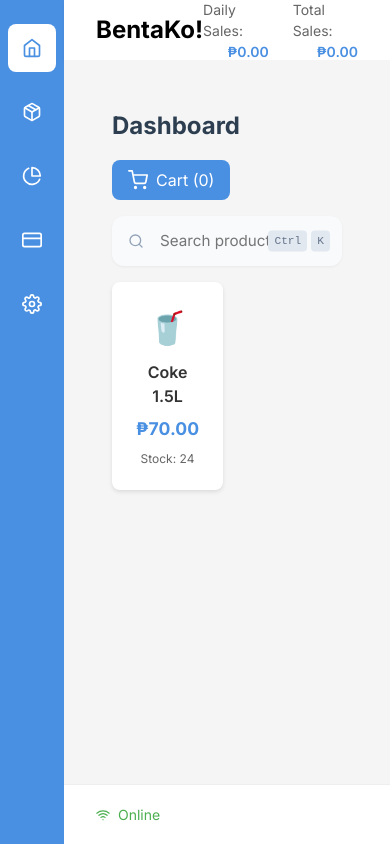
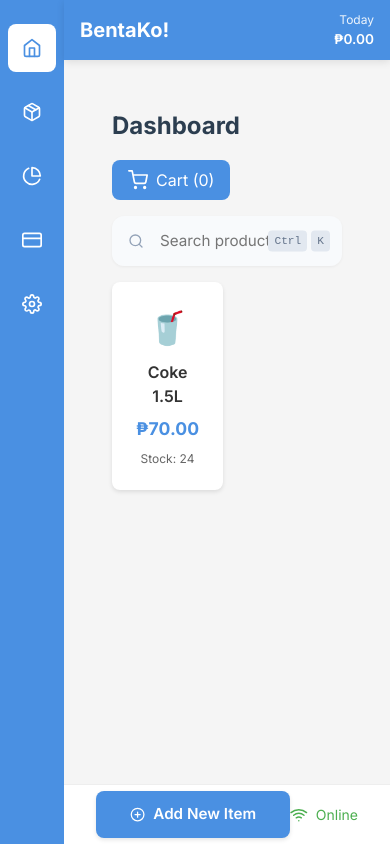
Before and after one commit to Ravsalt/BentaKo, a React (Vite) app: page / in a window 390 px wide. Built offline with nearby package versions, Linux system fonts and the light colour scheme.

Commit message:
refactor(App): modularize layout components and add mobile route

```diff
--- a/src/App.tsx
+++ b/src/App.tsx
@@ -1,202 +1,58 @@
-import { BrowserRouter as Router, Routes, Route, Link, useLocation } from 'react-router-dom';
-import styled from 'styled-components';
-import { FiHome, FiPackage, FiPieChart, FiCreditCard, FiSettings, FiWifi, FiWifiOff } from 'react-icons/fi';
+import { BrowserRouter as Router, Routes, Route } from 'react-router-dom';
 import { QueryClient, QueryClientProvider } from '@tanstack/react-query';
 import { Toaster } from 'react-hot-toast';
-import { useSalesList } from './hooks/useSales';
-
 // Import theme
 import { AppThemeProvider } from './contexts/ThemeContext';
-// Update these imports to match your actual filenames
+
+// Import pages
 import Dashboard from './pages/Dashboard';
 import Inventory from './pages/Inventory';
 import Reports from './pages/Reports';
 import UtangList from './pages/Utang';
 import Settings from './pages/Settings';
-// Styled Components
-const AppContainer = styled.div`
-  display: grid;
-  grid-template-columns: 64px 1fr;
-  grid-template-rows: 60px 1fr 60px;
-  min-height: 100vh;
-  background-color: ${({ theme }) => theme.colors.background};
-`;
+import Mobile from './pages/Mobile';
 
-const Sidebar = styled.nav`
-  grid-row: 1 / -1;
-  background: ${({ theme }) => theme.colors.primary};
-  display: flex;
-  flex-direction: column;
-  align-items: center;
-  padding: 1rem 0;
-`;
-
-const NavItem = styled(Link)<{ $isActive?: boolean }>`
-  display: flex;
-  align-items: center;
-  justify-content: center;
-  width: 48px;
-  height: 48px;
-  margin: 0.5rem 0;
-  border-radius: 8px;
-  color: ${({ theme, $isActive }) => $isActive ? theme.colors.primary : theme.colors.white};
-  background: ${({ theme, $isActive }) => $isActive ? theme.colors.white : 'transparent'};
-  transition: all 0.2s;
-  text-decoration: none;
-  font-size: 1.25rem;
-
-  &:hover {
-    background: ${({ theme, $isActive }) =>
-      $isActive
-        ? 'rgba(255, 255, 255, 0.9)' // Slightly darker when active and hovered
-        : 'rgba(255, 255, 255, 0.1)'};
-    transform: ${({ $isActive }) => $isActive ? 'scale(1.05)' : 'none'};
-  }
-`;
-
-const Navbar = styled.header`
-  grid-column: 2;
-  background: ${({ theme }) => theme.colors.white};
-  padding: 0 2rem;
-  display: flex;
-  justify-content: space-between;
-  align-items: center;
-  box-shadow: 0 2px 4px rgba(0, 0, 0, 0.05);
-`;
-
-const Logo = styled.h1`
-  font-size: 1.5rem;
-  font-weight: 700;
-  color: black;
-  margin: 0;
-`;
-
-const NavControls = styled.div`
-  display: flex;
-  align-items: center;
-  gap: 1.5rem;
-`;
-
-const DailyTotal = styled.div`
-  display: flex;
-  flex-direction: column;
-  align-items: flex-end;
-  font-size: 0.875rem;
-
-  span:first-child {
-    color: ${({ theme }) => theme.colors.textLight};
-  }
-
-  span:last-child {
-    font-weight: 600;
-    color: ${({ theme }) => theme.colors.primary};
-  }
-`;
-
-const MainContent = styled.main`
-  grid-column: 2;
-  padding: 2rem;
-  overflow-y: auto;
-  background: ${({ theme }) => theme.colors.background};
-`;
-
-const BottomBar = styled.footer`
-  grid-column: 2;
-  display: flex;
-  justify-content: space-between;
-  align-items: center;
-  padding: 0 2rem;
-  background: ${({ theme }) => theme.colors.white};
-  border-top: 1px solid #eee;
-`;
-
-const SyncStatus = styled.div<{ $isOnline: boolean }>`
-  display: flex;
-  align-items: center;
-  gap: 0.5rem;
-  color: ${({ theme, $isOnline }) => $isOnline ? theme.colors.success : theme.colors.warning};
-  font-size: 0.875rem;
-`;
+// Import layout components
+import { AppContainer } from './components/layout/AppContainer';
+import { Sidebar } from './components/layout/Sidebar';
+import { Navbar } from './components/layout/Navbar';
+import { MobileHeader } from './components/layout/MobileHeader';
+import { MainContent } from './components/layout/MainContent';
+import { BottomBar } from './components/layout/BottomBar';
+// Responsive layout - different experience for mobile and desktop
 
 
 
 
 // Main App Component
 const AppContent = () => {
-  const location = useLocation(); // Get current location
   const isOnline = true; // This would come from a network status hook in a real app
-
-  const navItems = [
-    { path: '/', icon: <FiHome />, label: 'Dashboard' },
-    { path: '/inventory', icon: <FiPackage />, label: 'Inventory' },
-    { path: '/reports', icon: <FiPieChart />, label: 'Reports' },
-    { path: '/utang', icon: <FiCreditCard />, label: 'Utang List' },
-    { path: '/settings', icon: <FiSettings />, label: 'Settings' },
-  ];
 
   return (
     <AppContainer>
-      <Sidebar>
-        {navItems.map((item) => (
-          <NavItem
-            key={item.path}
-            to={item.path}
-            title={item.label}
-            $isActive={location.pathname === item.path ||
-                     (item.path !== '/' && location.pathname.startsWith(item.path))}
-          >
-            {item.icon}
-          </NavItem>
-        ))}
-      </Sidebar>
+      {/* Sidebar - shows as bottom nav on mobile */}
+      <Sidebar />
 
-      <Navbar>
-        <Logo>BentaKo!</Logo>
-        <NavControls>
-<>
-            <DailyTotal>
-              <span>Daily Sales:</span>
-              <span>₱{
-                useSalesList().data
-                  ?.filter(sale => {
-                    const saleDate = new Date(sale.date);
-                    const today = new Date();
-                    return saleDate.getDate() === today.getDate() &&
-                          saleDate.getMonth() === today.getMonth() &&
-                          saleDate.getFullYear() === today.getFullYear();
-                  })
-                  .reduce((total, sale) => total + (sale.price * sale.quantity || 0), 0)
-                  .toFixed(2) || '0.00'
-              }</span>
-            </DailyTotal>
-            <DailyTotal>
-              <span>Total Sales:</span>
-              <span>₱{
-                useSalesList().data
-                  ?.reduce((total, sale) => total + (sale.price * sale.quantity || 0), 0)
-                  .toFixed(2) || '0.00'
-              }</span>
-            </DailyTotal>
-          </>
-        </NavControls>
-      </Navbar>
+      {/* Desktop Navbar - hidden on mobile */}
+      <Navbar />
 
+      {/* Mobile Header - hidden on desktop */}
+      <MobileHeader />
+
+      {/* Main Content Area */}
       <MainContent>
         <Routes>
           <Route path="/" element={<Dashboard />} />
           <Route path="/inventory" element={<Inventory />} />
           <Route path="/reports" element={<Reports />} />
           <Route path="/utang" element={<UtangList />} />
+          <Route path="/mobile" element={<Mobile />} />
           <Route path="/settings" element={<Settings />} />
         </Routes>
       </MainContent>
 
-      <BottomBar>
-        <SyncStatus $isOnline={isOnline}>
-          {isOnline ? <FiWifi /> : <FiWifiOff />}
-          <span>{isOnline ? 'Online' : 'Offline'}</span>
-        </SyncStatus>
-      </BottomBar>
+      {/* Desktop Bottom Bar - hidden on mobile */}
+      <BottomBar   isOnline={isOnline} />
 
       <Toaster position="top-right" />
     </AppContainer>
```
Lines whose indentation alone changed are shown as unchanged.
